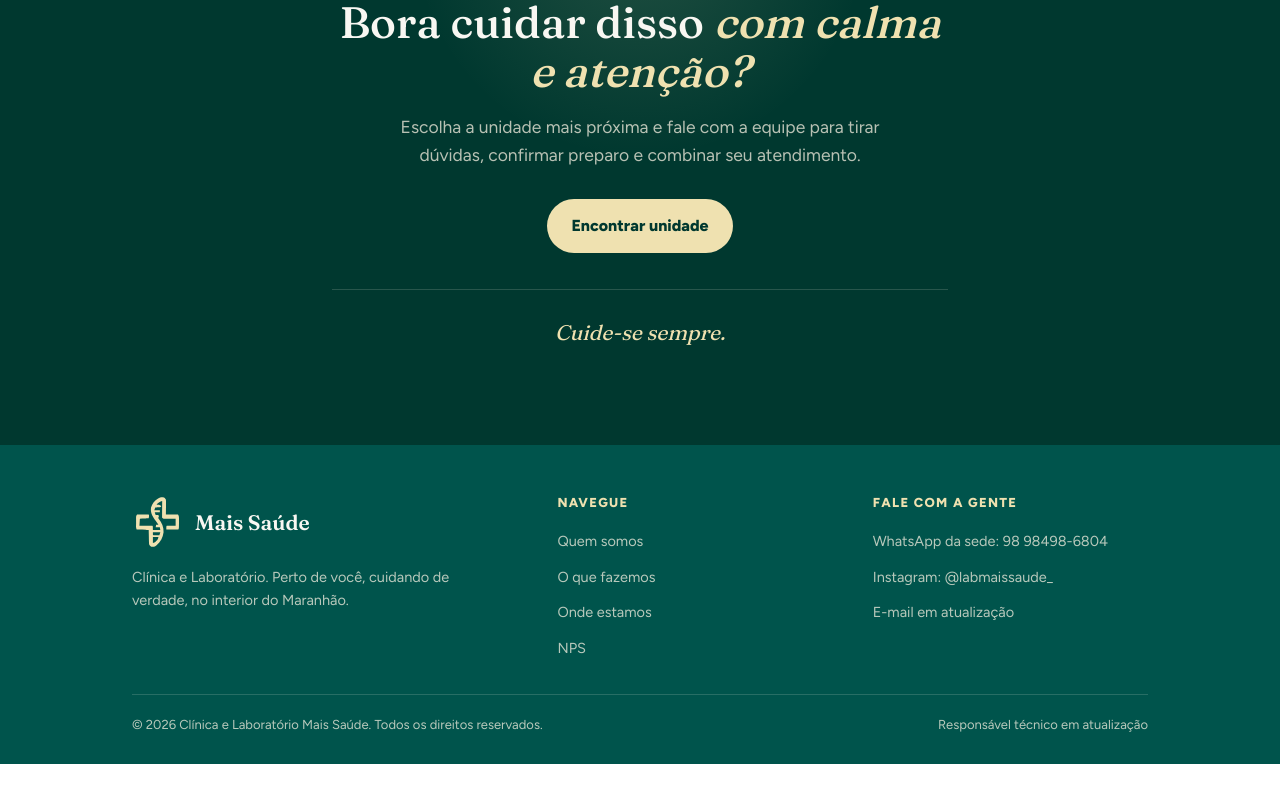
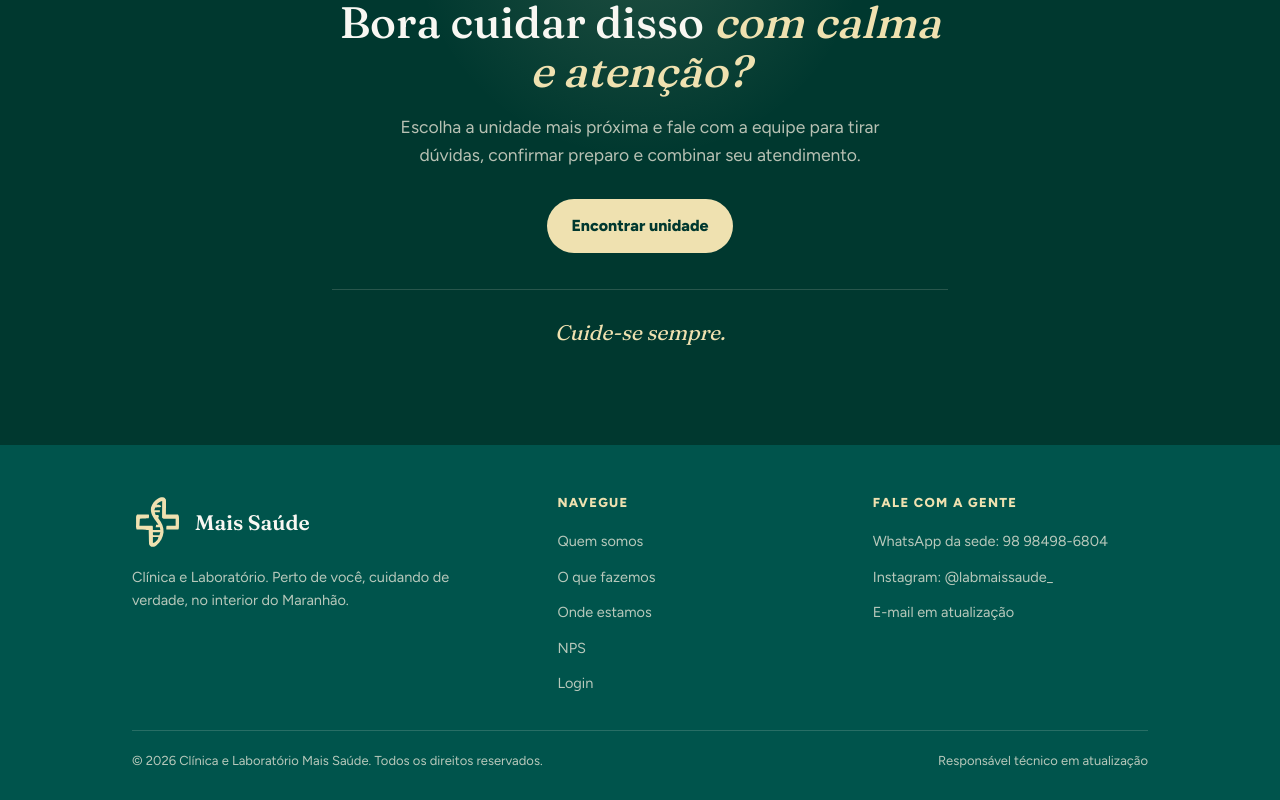
Before and after one commit to CaioDD/nps-mais-saude, a Next.js app: page / in a window 1280 px wide. Shown: the part 4332-5132 px from the top of the page. Before the commit the page ends 5096 px from the top, so only its background shows below. Built offline with nearby package versions, Linux system fonts and the light colour scheme.

Commit message:
feat: add footer login link

```diff
--- a/src/components/site-home.tsx
+++ b/src/components/site-home.tsx
@@ -270,6 +270,7 @@ export default function SiteHome() {
                 <li><a href="#o-que-fazemos">O que fazemos</a></li>
                 <li><a href="#onde-estamos">Onde estamos</a></li>
                 <li><Link href="/nps">NPS</Link></li>
+                <li><Link href="/login">Login</Link></li>
               </ul>
             </div>
             <div>
```
